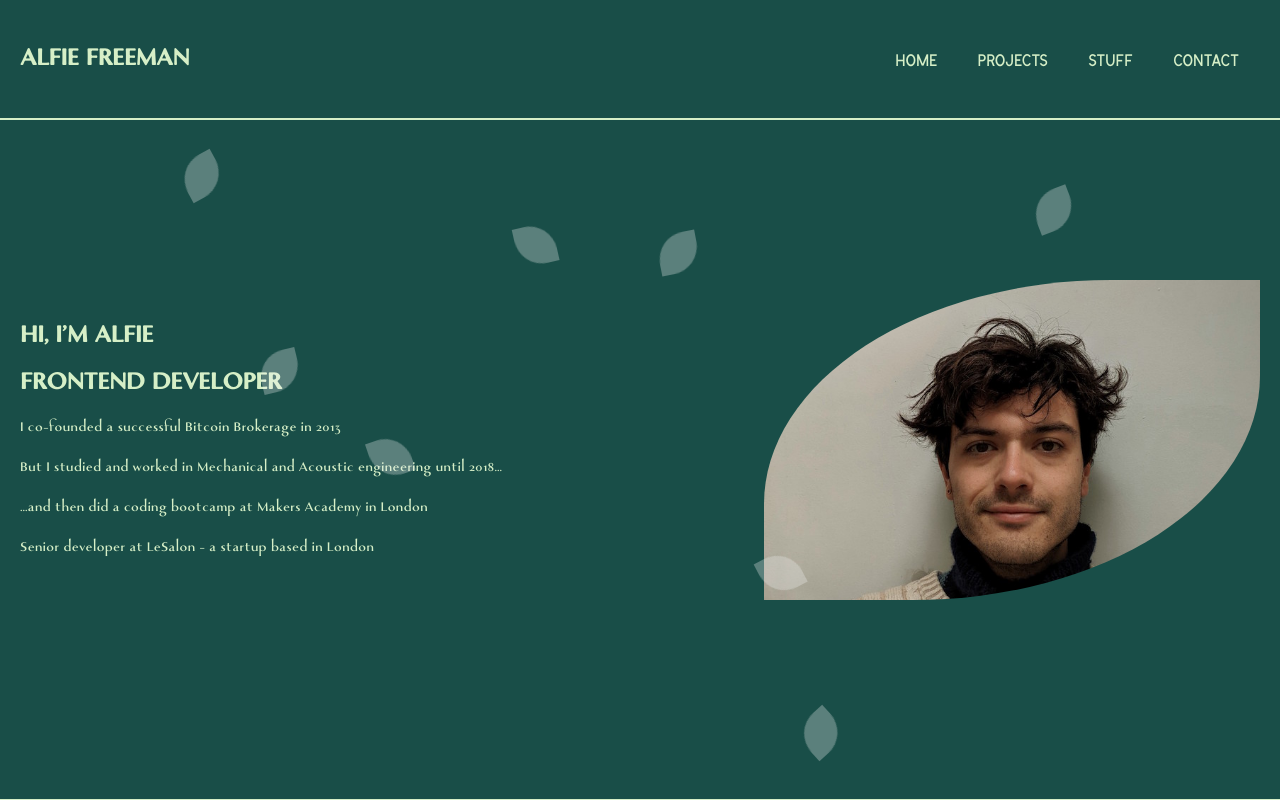
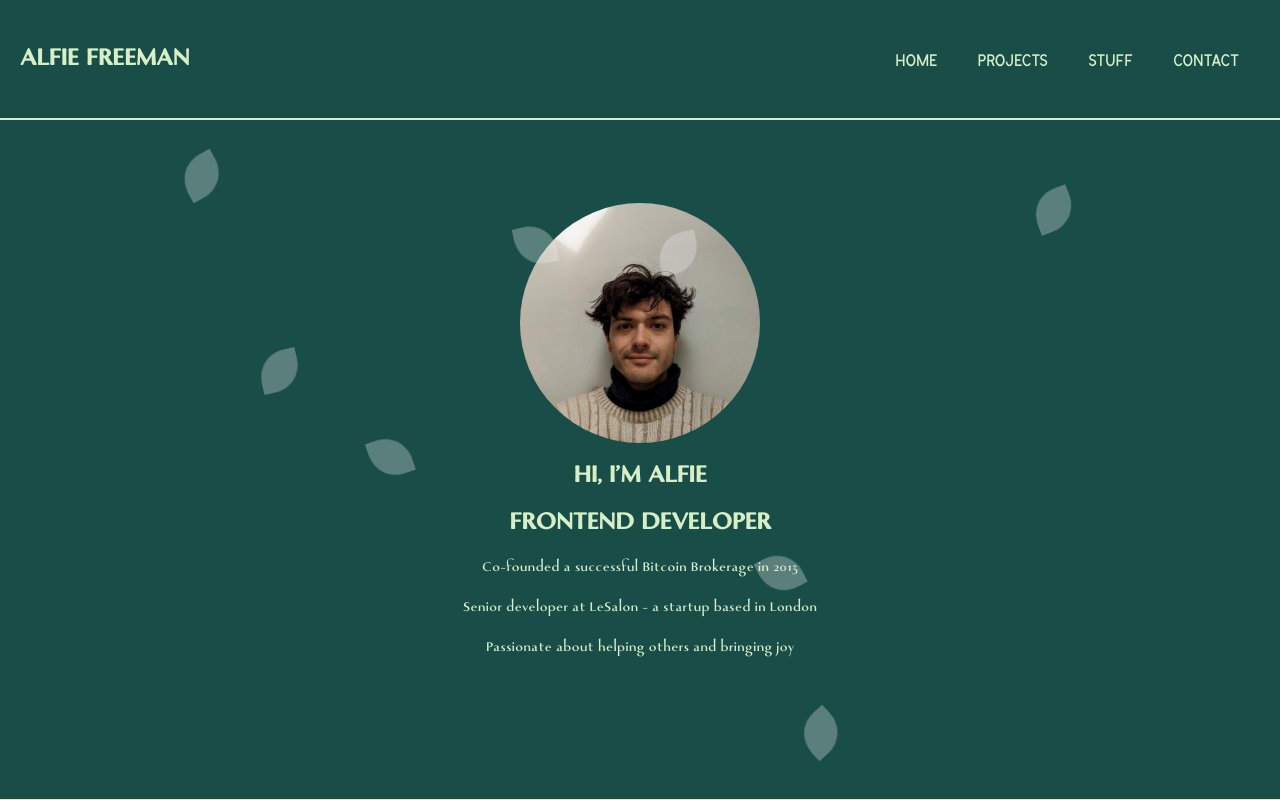
Before and after one commit to runticle/next-website, a Next.js app: page / in a window 1280 px wide. Shown: the top 800 px of the page. Built offline with nearby package versions, Linux system fonts and the light colour scheme.

Commit message:
About me refreshed

```diff
--- a/src/components/AboutMe.js
+++ b/src/components/AboutMe.js
@@ -3,8 +3,8 @@ import styled from 'styled-components';
 
 const AboutMeStyles = styled.div`
     display: flex;
-    flex-direction: row;
-    justify-content: space-between;
+    flex-direction: column-reverse;
+    justify-content: center;
     align-items: center;
     height: calc(100vh - 200px);
     margin-bottom: var(--spacing);
@@ -16,9 +16,9 @@ const AboutMeStyles = styled.div`
 `
 
 const ImageContainer = styled.div`
-    width: 40%;
-    height: 40vh;
-    border-radius: 70% 0;
+    width: 30vh;
+    height: 30vh;
+    border-radius: 50%;
     overflow: hidden;
 
     @media screen and (max-width: 767px) {
@@ -26,23 +26,22 @@ const ImageContainer = styled.div`
     }
 
     > div {
-    position: unset !important;
+        position: unset !important;
     }
 
     .image {
-    object-fit: cover;
-    width: 100% !important;
-    position: relative !important;
-    height: 100% !important;
+        object-fit: cover;
+        width: 100% !important;
+        position: relative !important;
+        height: 100% !important;
     }
 `;
 
 const TextContainer = styled.div`
-    width: 60%;
-    padding-right: var(--spacing);
+    width: 100%;
     color: var(--lightGreen);
     line-height: 2rem;
-    text-align: left;
+    text-align: center;
 
     @media screen and (max-width: 767px) {
         width: 100%;
@@ -55,10 +54,9 @@ export default function AboutMe() {
     const subtitle = `Frontend developer`
     const description =
         [
-            `I co-founded a successful Bitcoin Brokerage in 2013`,
-            `But I studied and worked in Mechanical and Acoustic engineering until 2018...`,
-            `...and then did a coding bootcamp at Makers Academy in London`,
+            `Co-founded a successful Bitcoin Brokerage in 2013`,
             `Senior developer at LeSalon - a startup based in London`,
+            `Passionate about helping others and bringing joy`
         ]
 
 
```
